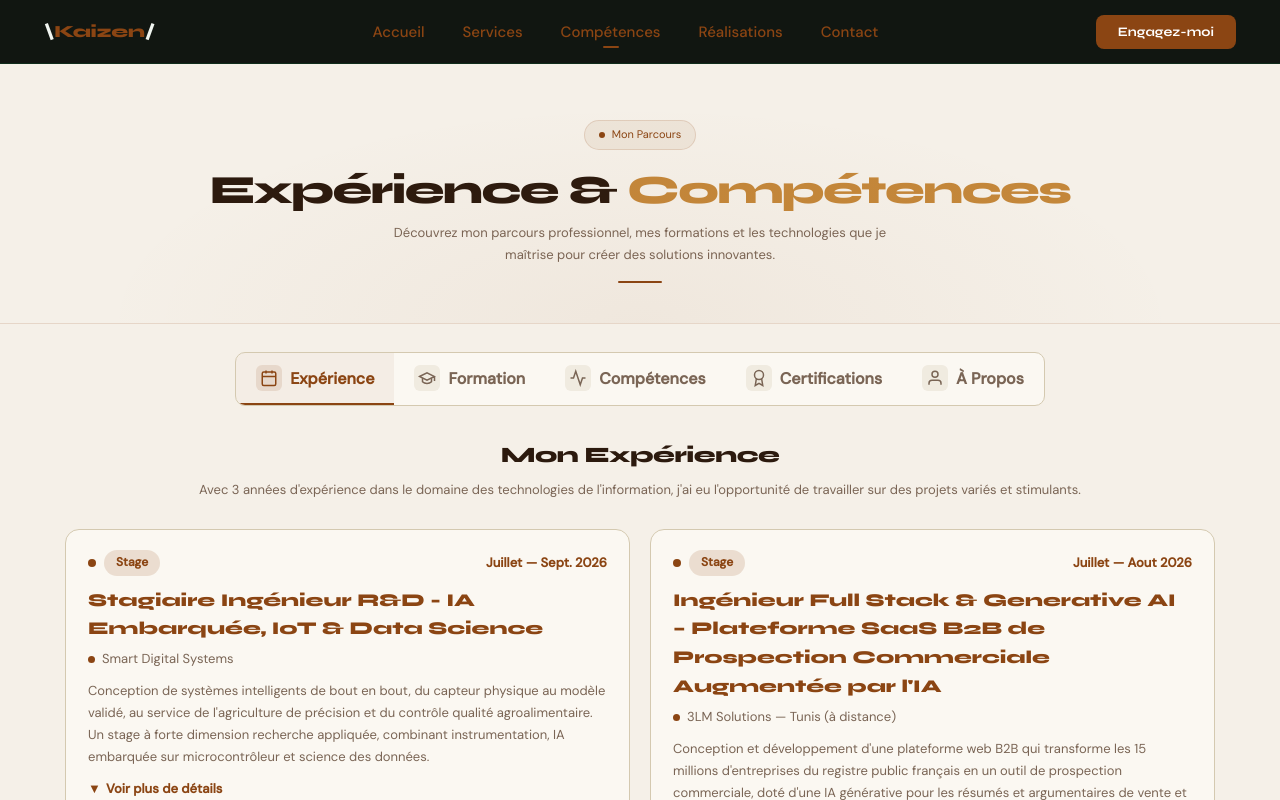
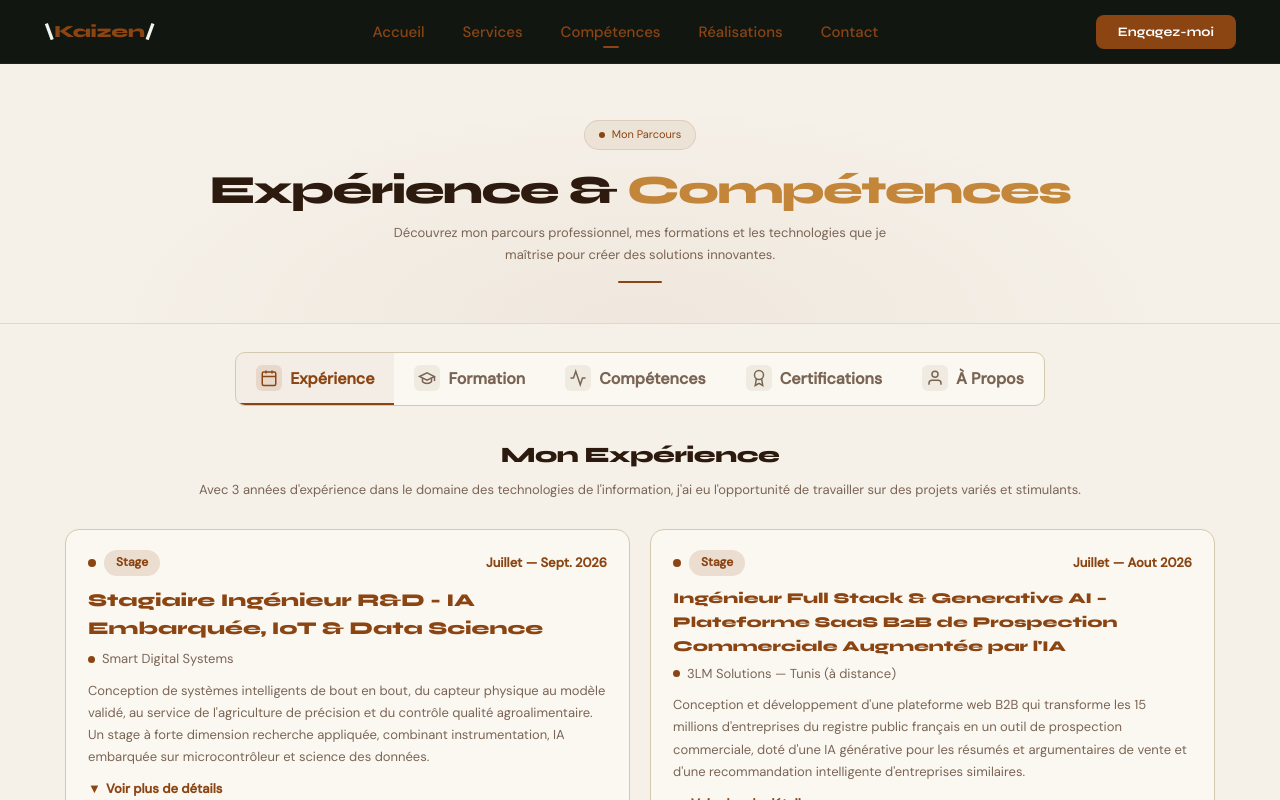
Before and after one commit to SouleymaneDiallo04/JeufTech-Portfolio, a Next.js app: page / in a window 1280 px wide. Both pictures are taken after a click on the button "Compétences". Shown: the top 800 px of the page. Built offline with nearby package versions, Linux system fonts and the light colour scheme.

Commit message:
style(experience): reduit la taille du titre de la carte 3LM (titleSize configurable)

```diff
--- a/components/pages/PageCompetences.tsx
+++ b/components/pages/PageCompetences.tsx
@@ -63,6 +63,7 @@ const experiences = [
   date: 'Juillet — Aout 2026',
   dotColor: 'var(--c1)',
   title: "Ingénieur Full Stack & Generative AI – Plateforme SaaS B2B de Prospection Commerciale Augmentée par l'IA",
+  titleSize: 15,
   org: '3LM Solutions — Tunis (à distance)',
   desc: "Conception et développement d'une plateforme web B2B qui transforme les 15 millions d'entreprises du registre public français en un outil de prospection commerciale, doté d'une IA générative pour les résumés et argumentaires de vente et d'une recommandation intelligente d'entreprises similaires.",
   missions: [
@@ -172,7 +173,7 @@ function ExpCard({ exp }: { exp: typeof experiences[0] }) {
       </div>
 
       {/* TITRE (avec marge supérieure pour descendre) */}
-      <div style={{fontFamily:'var(--ff)',fontSize:18,fontWeight:800,marginBottom:6,marginTop:8,color:exp.type==='Stage'||exp.type==='Freelance'?'var(--c1)':'var(--text)'}}>
+      <div style={{fontFamily:'var(--ff)',fontSize:(exp as any).titleSize ?? 18,fontWeight:800,marginBottom:6,marginTop:8,color:exp.type==='Stage'||exp.type==='Freelance'?'var(--c1)':'var(--text)'}}>
         {exp.title}
       </div>
 
```
